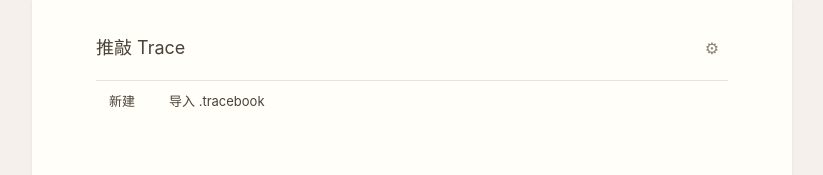
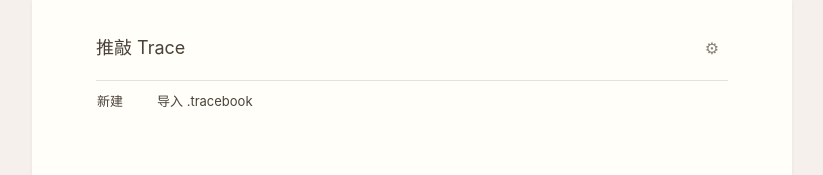
Before and after one commit to cybersun55/trace, a React (Vite) app: page / in a window 1280 px wide. Shown: the top 175 px of the page, without its empty margins (228-1051 px from the left). Built offline with nearby package versions, Linux system fonts and the light colour scheme.

Commit message:
首页按钮文字与标题左对齐

```diff
--- a/src/App.css
+++ b/src/App.css
@@ -641,6 +641,7 @@ body {
   align-items: center;
   gap: 8px;
   padding: 0;
+  margin-left: -12px;
 }
 
 .db-loading {
```
